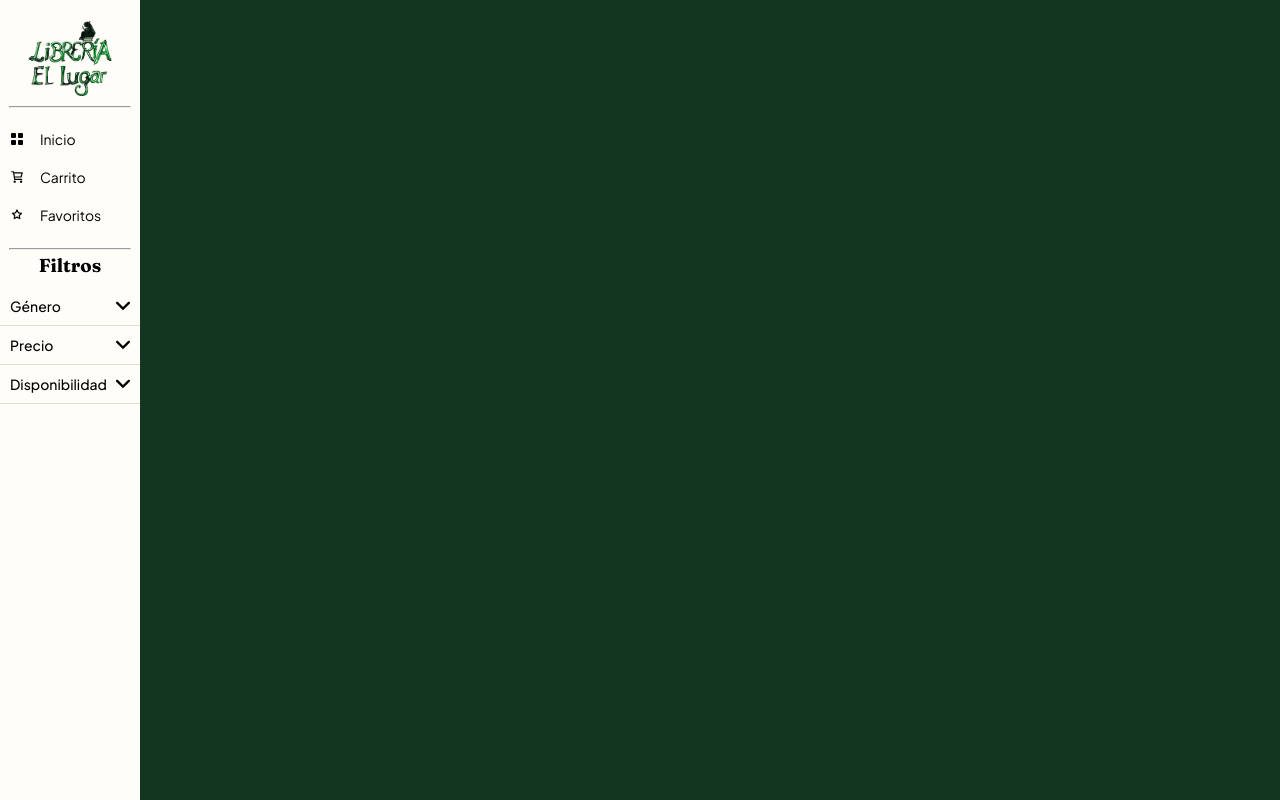
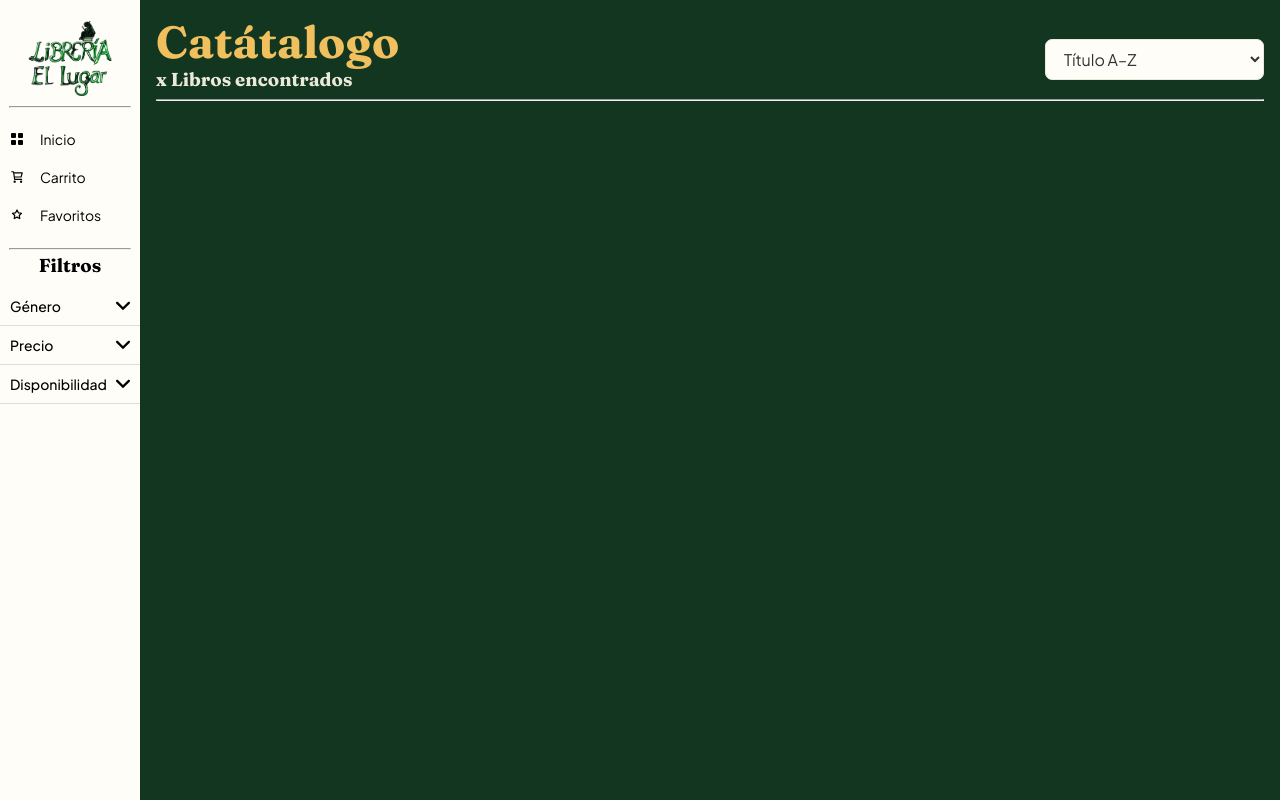
Before and after one commit to Sambashon/LibreriaElLugar, a PHP site: page /catalogue.html in a window 1280 px wide. Run offline with PHP 8.4, Linux system fonts and the light colour scheme.

Commit message:
Catalogue Product header added

```diff
--- a/Public/catalogue.html
+++ b/Public/catalogue.html
@@ -101,6 +101,25 @@
             </div><!-- /filters-wrapper -->
 
         </nav>
+        <main class="product-shell">
+            <header class="product-header">
+                <div class="row">
+                    <div class="column">
+                        <h1>Catátalogo</h1>
+                        <h3>x Libros encontrados</h3>
+                    </div>
+                    <select class="sort-select" id="sortSelect">
+                        <option value="alpha">Título A–Z</option>
+                        <option value="price-asc">Precio: menor a mayor</option>
+                        <option value="price-desc">Precio: mayor a menor</option>
+                    </select>
+                </div>
+
+                <hr style="color: #F0C05F;">
+            </header>
+
+
+        </main>
     </div>
 
     <script src="src/js/catalogue.js"></script>
--- a/Public/src/css/catalogue.css
+++ b/Public/src/css/catalogue.css
@@ -1,5 +1,5 @@
 body{
-    background-color: #133620;
+
 }
 .custom-row{
     height: 100vh;
@@ -130,6 +130,7 @@ svg{
 }
 .filter-header:hover {
     background-color: #eef7f1;
+    color: #133620;
 }
 .filter-header p {
     font-size: clamp(14px, 0.8vw, 18px);
@@ -246,6 +247,69 @@ svg{
     height: 12px;
 }
 
+.product-header{
+    width: 100%;
+    height: fit-content;
+    align-items: center;
+    justify-content: start;
+
+    flex-direction: column;
+
+}
+.product-header h1{
+    color: #F0C05F;
+
+}
+.product-header h3{
+    color: #EBE9DA;
+}
+
+.product-header hr{
+    margin: 0.5rem 0px;
+}
+.product-header .row{
+    width: 100%;
+    display: flex;
+    flex-direction: row !important;
+    justify-content: space-between;
+    align-items: center;
+}
+.product-header .column{
+    display: flex;
+    flex-direction: column;
+}
+.sort-select {
+    margin-top: 1.5vh;
+    height: fit-content;
+    font-size: 16px;
+    font-family: 'Plus Jakarta Sans', sans-serif;
+    padding: 8px 14px;
+    border: 0.5px solid #EBE9DA;
+    border-radius: 7px;
+    background: #FFFDF7;
+    color: #333;
+    cursor: pointer;
+    outline: none;
+    transition: border-color 0.15s;
+}
+
+
+.product-shell{
+    box-sizing: border-box;
+    padding: 1rem;
+    background-color: #133620;
+    height: 100%;
+    width: 90%;
+
+    display: flex;
+    align-items: center;
+
+    flex-direction: column;
+}
+
+
+
+
 @media (min-width: 768px){
     .nav-logo{
         height: 15vh;
```
